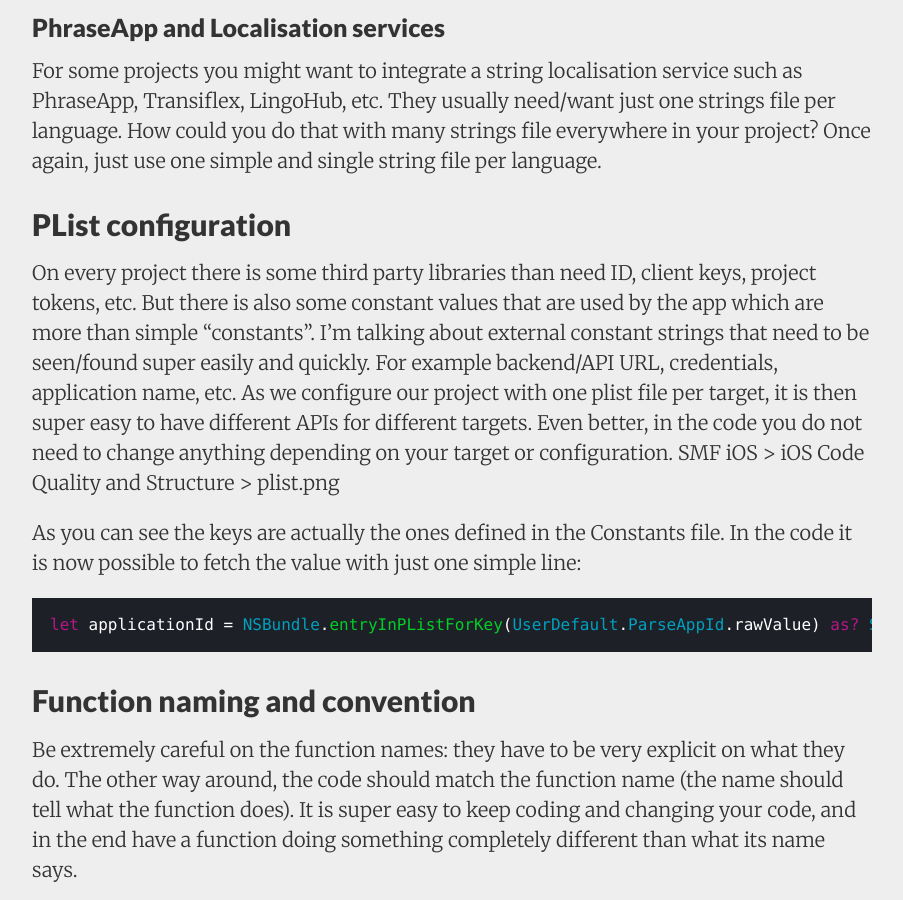
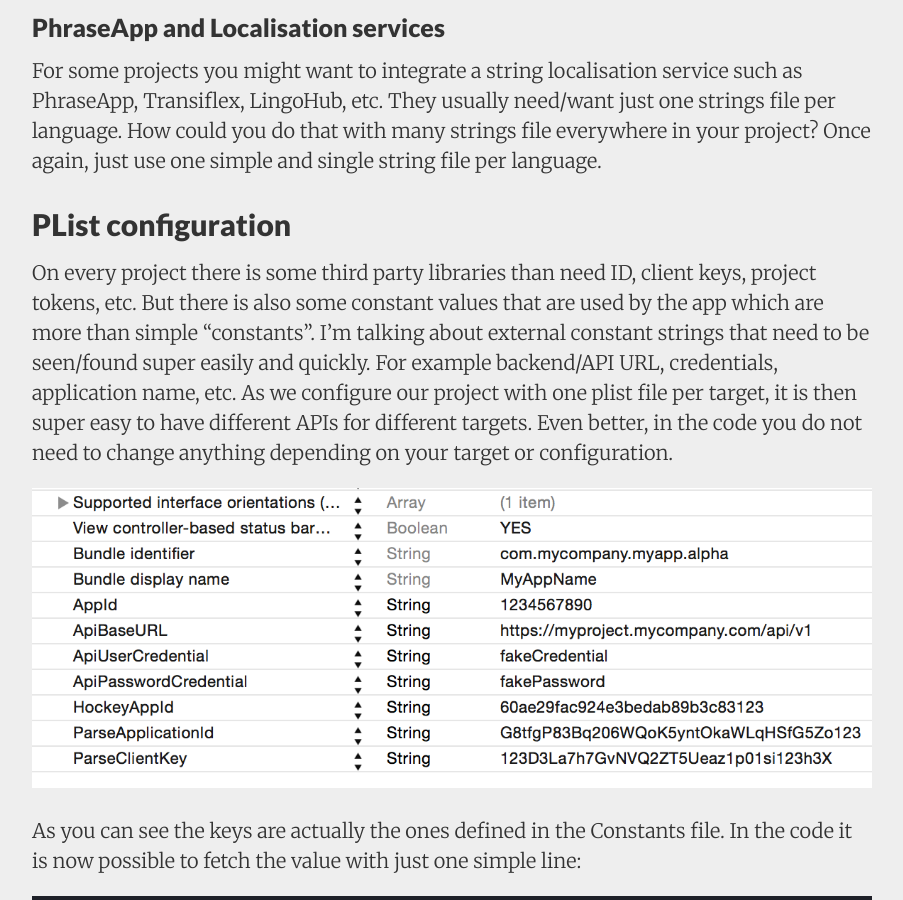
Before and after one commit to kevindelord/kevindelord.github.io, a Jekyll site: the page built from _posts/2016-06-29-code-quality.md, in a window 1280 px wide and 900 px high, scrolled down 7857 px. Shown: the whole window, without its empty margins (188-1091 px from the left). Built offline with Jekyll 4.4.1, drawn with Linux system fonts in a browser that asks for light colours; nearby versions of some CDN libraries; some of the changed text lies outside the part shown.

Commit message:
Add picture

```diff
--- a/_posts/2016-06-29-code-quality.md
+++ b/_posts/2016-06-29-code-quality.md
@@ -325,7 +325,8 @@
 For example backend/API URL, credentials, application name, etc.
 As we configure our project with one plist file per target, it is then super easy to have different APIs for different targets.
 Even better, in the code you do not need to change anything depending on your target or configuration.
-SMF iOS > iOS Code Quality and Structure > plist.png
+
+![_config.yml]({{ site.baseurl }}/images/codequality/plist.png)
 
 As you can see the keys are actually the ones defined in the Constants file. In the code it is now possible to fetch the value with just one simple line:
 
```
Also changed, not shown: images/codequality/plist.png (added).
